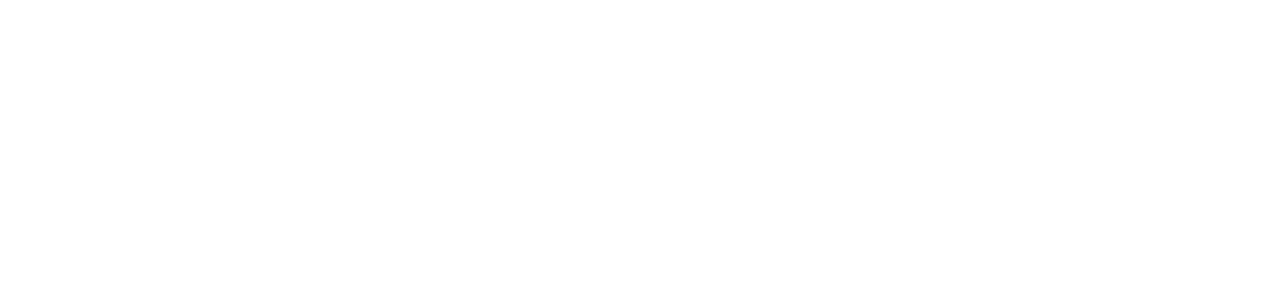
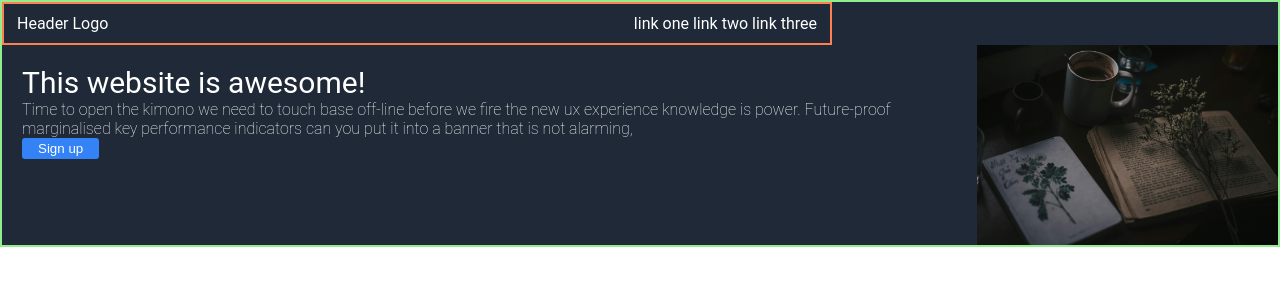
Before and after one commit to EhmAesch/Project-Landing-Page, a plain HTML site: page index.html in a window 1280 px wide. Drawn offline with Linux system fonts and the light colour scheme.

Commit message:
from laptop- redoing landing page practice from scratch 10/04 227pm

```diff
--- a/index.html
+++ b/index.html
@@ -1,14 +1,54 @@
 <!DOCTYPE html>
+<html lang="en">
+  <head>
+    <meta charset="UTF-8">
+    <meta http-equiv="X-UA-Compatible" content="IE=edge">
+    <meta name="viewport" content="width=device-width, initial-scale=1.0">
+    <body style="margin:0;"></body>
+    <title>My Awesome Website</title>
+    <link rel="stylesheet" href="style.css">
+  </head>
 
-<html lang="en">
-    <head>
-        <meta charset="UTF-8">
-        <title>Title</title>
-    </head>
+<body>
 
 
-    <body>
+    <div class="header">
 
-    </body>
+        <div class="top-bar">
+            <div class="logo">
+                Header Logo
+            </div>
+
+            <div class="links">
+                <a href="link">link one</a>
+                <a href="link">link two</a>
+                <a href="link">link three</a>
+            </div>
+        </div>
+
+        <div class="main-one">
+
+
+            <div class="text-one">
+                <div class="tagline">This website is awesome!</div>
+
+                <div class="subtext">Time to open the kimono we need to touch base off-line before we fire the new ux experience knowledge is power. Future-proof marginalised key performance indicators can you put it into a banner that is not alarming,</div>
+
+                <div class="top-button"><button>Sign up</button></div>
+
+            </div>
+
+            <img src="./assets/pexels-sheep-556180-1846422.jpg"  alt="photo" height="200px">
+
+
+
+    </div>
+
+    </div>
+
+
+
+
+</body>
 
 </html>
--- a/style.css
+++ b/style.css
@@ -0,0 +1,67 @@
+
+.body {
+    border: solid coral 2px;
+    margin:0;
+    padding:0;
+    display: flex;
+    flex-direction: column;
+    align-items: center;
+    justify-content: center;
+}
+
+.header {
+    border: 2px solid lightgreen;
+    font-family: Roboto; /*Needs fixed*/
+    color: white;
+    background-color: #1f2937;
+    display: flex;
+    flex-direction: column;
+
+}
+
+.top-bar {
+
+    border: solid 2px coral;
+    max-width: 800px;
+    background-color: #1f2937;
+    display: flex;
+    flex-direction: row;
+   justify-content: space-between;
+    flex: 1 0 auto;
+    padding: 10px 13px;
+
+}
+
+a {
+   text-decoration: none;
+    color: white;
+    }
+
+    .tagline{
+        font-size: 30px;
+    }
+
+.main-one{
+    display: flex;
+    flex-direction: row;
+}
+.text-one{
+    display: flex;
+    flex-direction: column;
+    padding: 20px;
+    }
+
+.subtext{
+    font-weight: lighter;
+}
+
+button{
+    background-color: #3382f6;
+    color: white;
+    border-style: none;
+    border-radius: 3px;
+    padding: 3px 16px;
+}
+.top-button
+
+}
```
Also changed, not shown: assets/pexels-fariphotography-1084586.jpg (added), assets/pexels-sheep-556180-1846422.jpg (added), 3 other files.
